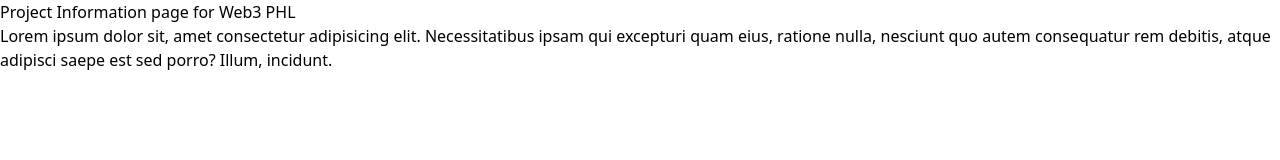
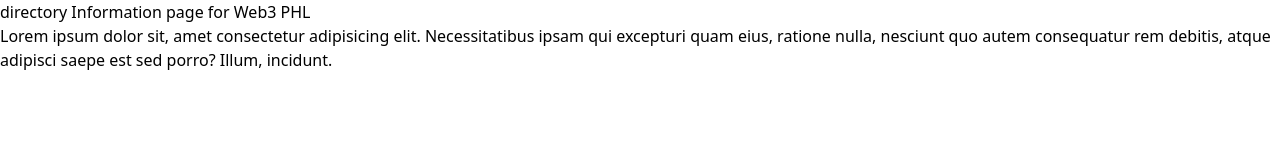
Before and after one commit to Web3Philippines/directory, a Next.js app: page /directory/web3phl in a window 1280 px wide. Shown: the top 160 px of the page. Built offline with nearby package versions, Linux system fonts and the light colour scheme.

Commit message:
☕ CHORE: change all `project` types/variables to `directory` and `directories`

```diff
--- a/src/components/Card.tsx
+++ b/src/components/Card.tsx
@@ -1,20 +1,20 @@
 import Image from "next/image";
 import { useRouter } from "next/router";
-import { Project } from "@/interface";
+import { Directory } from "@/interface";
 import check from "../../public/check.png";
 import sampleIcon from "../../public/favicon/favicon-32x32.png";
 
 interface CardProps {
-  project: Project;
+  directory: Directory;
 }
 
-const Card = ({ project }: CardProps) => {
+const Card = ({ directory }: CardProps) => {
   const router = useRouter();
 
   const onCardClick = () => {
     router.push({
       pathname: "/directory/[id]",
-      query: { id: project.id },
+      query: { id: directory.id },
     });
   };
 
@@ -31,9 +31,9 @@
           className="rounded-full"
         />
         <h2 className="text-xl font-semibold text-mine-shaft-400">
-          {project.name}
+          {directory.name}
         </h2>
-        {project.verified ? (
+        {directory.verified ? (
           <div className="ml-auto flex items-center gap-2">
             <Image src={check} alt="sample icon" height={18} width={18} />
             <p className="text-xs tracking-wide text-purple-heart">Verified</p>
@@ -41,10 +41,10 @@
         ) : null}
       </div>
       <p className="my-3 text-sm leading-4 tracking-wide opacity-80">
-        {project.description}
+        {directory.description}
       </p>
       <ul className="flex gap-2 text-xs">
-        {project.tags.map((tag, idx) => (
+        {directory.tags.map((tag, idx) => (
           <li
             key={idx}
             className="rounded-sm bg-purple-heart px-2 py-1 lowercase text-white"
--- a/src/interface/index.ts
+++ b/src/interface/index.ts
@@ -14,7 +14,7 @@
   url: string;
 }
 
-export interface Project {
+export interface Directory {
   id: string;
   name: string;
   verified: boolean;
--- a/src/mock/index.ts
+++ b/src/mock/index.ts
@@ -1,6 +1,6 @@
-import { Project } from "@/interface";
+import { Directory } from "@/interface";
 
-export const directory: Project[] = [
+export const directories: Directory[] = [
   {
     id: "web3phl",
     name: "Web3 PHL",
--- a/src/pages/_app.tsx
+++ b/src/pages/_app.tsx
@@ -2,10 +2,6 @@
 import { QueryClient, QueryClientProvider } from "@tanstack/react-query";
 import "@/styles/globals.css";
 
-/**
- * Create a client
- * https://tanstack.com/query/v4/docs/quick-start
- */
 const queryClient = new QueryClient();
 
 function MyApp({ Component, pageProps }: AppProps) {
--- a/src/pages/directory/[id].tsx
+++ b/src/pages/directory/[id].tsx
@@ -1,26 +1,26 @@
 /* eslint-disable @typescript-eslint/require-await */
 import { GetStaticPropsContext } from "next";
 import Seo from "@/components/Seo";
-import { Project } from "@/interface";
-import { directory } from "@/mock";
+import { Directory } from "@/interface";
+import { directories } from "@/mock";
 
-interface ProjectProps {
-  project: Project;
+interface DirectoryProps {
+  directory: Directory;
 }
 
-export default function ProjectPage({ project }: ProjectProps) {
+export default function DirectoryPage({ directory }: DirectoryProps) {
   return (
     <div>
-      <Seo title={project.name} />
-      <h3>{`Project Information page for ${project.name}`}</h3>
-      <p>{project.description}</p>
+      <Seo title={directory.name} />
+      <h3>{`directory Information page for ${directory.name}`}</h3>
+      <p>{directory.description}</p>
     </div>
   );
 }
 
 export async function getStaticPaths() {
-  const paths = directory.map((project) => ({
-    params: { id: project.id },
+  const paths = directories.map((d) => ({
+    params: { id: d.id },
   }));
   return {
     paths,
@@ -30,11 +30,11 @@
 
 export async function getStaticProps(context: GetStaticPropsContext) {
   const id = context.params?.id;
-  const project = directory.find((p) => p.id === id);
-  if (!!id && !!project) {
+  const directory = directories.find((p) => p.id === id);
+  if (!!id && !!directory) {
     return {
       props: {
-        project,
+        directory,
       },
     };
   }
--- a/src/pages/index.tsx
+++ b/src/pages/index.tsx
@@ -2,13 +2,13 @@
 import { useState } from "react";
 import Card from "@/components/Card";
 import Seo from "@/components/Seo";
-import { Project } from "@/interface";
-import { useGetDirectoryList } from "@/queries";
+import { Directory } from "@/interface";
+import { useGetDirectories } from "@/queries";
 
 const Home: NextPage = () => {
   const [page, setPage] = useState<number>(1);
   const [size, setSize] = useState<number>(10);
-  const { data: directory } = useGetDirectoryList({
+  const { data: directories } = useGetDirectories({
     page,
     size,
   });
@@ -35,9 +35,9 @@
         </p>
         <div className="flex flex-wrap justify-center gap-4">
           {/* Uncomment below to show card or Comment below to hide card: [ <Card /> ]*/}
-          {!!directory && directory.length > 0
-            ? directory.map((project: Project) => (
-                <Card project={project} key={project.id} />
+          {!!directories && directories.length > 0
+            ? directories.map((directory: Directory) => (
+                <Card directory={directory} key={directory.id} />
               ))
             : null}
         </div>
--- a/src/queries/index.ts
+++ b/src/queries/index.ts
@@ -1,23 +1,18 @@
 import { useQuery } from "@tanstack/react-query";
 import { DirectoryQuery } from "@/interface";
-import { directory } from "@/mock";
+import { directories } from "@/mock";
 
 //TODO: make this async await for actual data fetching
-function getDirectoryList() {
+function getDirectories() {
   try {
-    return directory;
+    return directories;
   } catch (error: unknown) {
-    console.error("getDirectoryList error", error);
+    console.error("getDirectories error", error);
   }
 }
 
-export function useGetDirectoryList({
-  page,
-  size,
-  name,
-  tags,
-}: DirectoryQuery) {
-  return useQuery(["directory-list", page, size, name, tags], getDirectoryList);
+export function useGetDirectories({ page, size, name, tags }: DirectoryQuery) {
+  return useQuery(["directories", page, size, name, tags], getDirectories);
 }
 
 export interface DirectoryInfo {
@@ -26,7 +21,7 @@
 
 function getDirectoryInfo(id: string) {
   try {
-    return directory.find((d) => d.id === id);
+    return directories.find((d) => d.id === id);
   } catch (error: unknown) {
     console.error("getDirectoryInfo error", error);
   }
```
